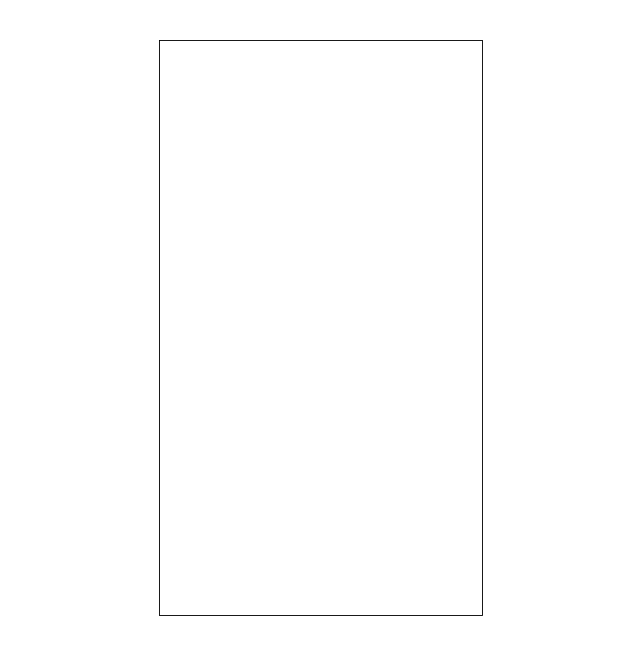
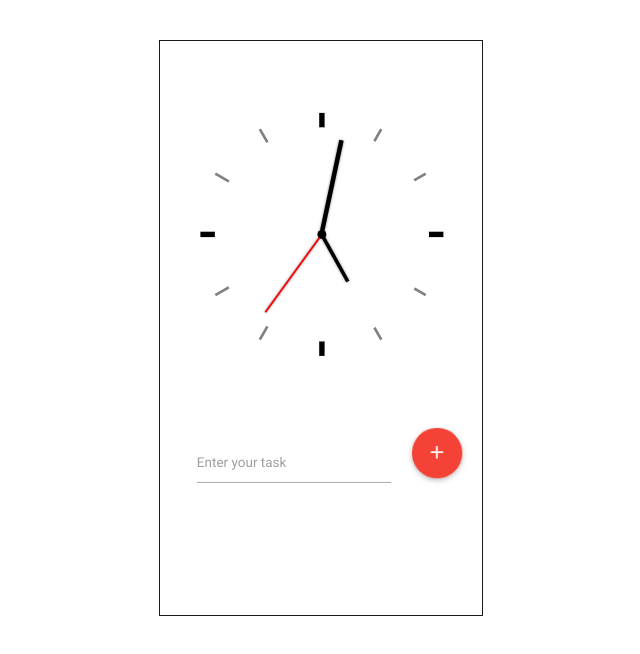
Before and after one commit to cryzereye/prototype, a plain HTML site: page index.html in a window 1280 px wide. Shown: the whole page, without its empty margins (319-959 px from the left). Drawn offline with Linux system fonts and the light colour scheme.

Commit message:
added a clock(?)

```diff
--- /dev/null
+++ b/clock.css
@@ -0,0 +1,174 @@
+
+.outer_face {
+    position: relative;
+    width: 90%; /* width of clock */
+    height: 90%; /* height of clock */
+    border-radius: 90%; /* clock round corner radius */
+    background: white;
+    /*box-shadow: inset 0 0 10px gray;
+    /*border: 0 solid gray; /* thickness of outer border */
+    }
+
+.outer_face::before, .outer_face::after, .outer_face .marker { /* time markers syle */
+    content: "";
+    position: absolute;
+    width: 6px; /* width of 12-6 and 3-9 markers */
+    height: 100%;
+    background: black;
+    z-index: 0;
+    left: 50%;
+    margin-left: -3px; /* set this value of 1/2 marker width */
+    top: 0
+    }
+
+.outer_face::after {
+    -moz-transform: rotate(90deg);
+    -ms-transform: rotate(90deg);
+    -webkit-transform: rotate(90deg);
+    transform: rotate(90deg)
+    }
+
+.outer_face .marker {
+    background: gray;
+    width: 3px; /* width of all other markers */
+    margin-left: -3px /* set this value of 1/2 marker width */
+    }
+
+.outer_face .marker.oneseven {
+    -moz-transform: rotate(30deg);
+    -ms-transform: rotate(30deg);
+    -webkit-transform: rotate(30deg);
+    transform: rotate(30deg)
+    }
+
+.outer_face .marker.twoeight {
+    -moz-transform: rotate(60deg);
+    -ms-transform: rotate(60deg);
+    -webkit-transform: rotate(60deg);
+    transform: rotate(60deg)
+    }
+
+.outer_face .marker.fourten {
+    -moz-transform: rotate(120deg);
+    -ms-transform: rotate(120deg);
+    -webkit-transform: rotate(120deg);
+    transform: rotate(120deg)
+    }
+
+.outer_face .marker.fiveeleven {
+    -moz-transform: rotate(150deg);
+    -ms-transform: rotate(150deg);
+    -webkit-transform: rotate(150deg);
+    transform: rotate(150deg)
+    }
+
+.inner_face {
+    position: relative;
+    width: 88%;
+    height: 88%;
+    background: white;
+    -moz-border-radius: 1000px;
+    -webkit-border-radius: 1000px;
+    border-radius: 1000px;
+    z-index: 1000;
+    left: 6%; /* set this value of 1/2 width value*/
+    top: 6% /* set this value of 1/2 height value*/
+    }
+
+.inner_face::before {
+    /* clock center circle small */
+    content: "";
+    width: 10px; /* width of inner circle */
+    height: 10px; /* height of inner circle */
+    border-radius: 18px;
+    margin-left: -5px; /* set this value of 1/2 width value*/
+    margin-top: -5px; /* set this value of 1/2 height value*/
+    background: black;
+    position: absolute;
+    top: 50%;
+    left: 50%;
+    //box-shadow: 0 0 30px blue;
+    }
+/*
+.inner_face::after {
+    content: "QUARTZ";
+    position: absolute;
+    width: 100%;
+    font: normal 0.8em Arial;
+    color: gray;
+    text-align: center;
+    top: 85%
+    }
+*/
+.hand, .hand.hour {
+    position: absolute;
+    width: 4px; /* width of hour hand */
+    height: 25%; /* height of hour hand */
+    top: 25%; /* set top to 50% - height */
+    left: 50%;
+    margin-left: -2px; /* set this value to 1/2 width */
+    background: black;
+    -moz-transform: rotate(0deg);
+    -ms-transform: rotate(0deg);
+    -webkit-transform: rotate(0deg);
+    transform: rotate(0deg);
+    -moz-transform-origin: bottom;
+    -ms-transform-origin: bottom;
+    -webkit-transform-origin: bottom;
+    transform-origin: bottom;
+    z-index: -1;
+    -moz-box-shadow: 0 0 3px gray;
+    -webkit-box-shadow: 0 0 3px gray;
+    box-shadow: 0 0 3px gray
+    }
+
+.hand.minute {
+    height: 45%; /* height of min hand */
+    top: 5%; /* set top to 50% - height */
+    width: 5px; /* width of min hand */
+    margin-left: -2.5px; /* set this value to 1/2 width */
+    }
+
+.hand.second {
+    height: 45%; /* height of sec hand */
+    width: 2px; /* width of sec hand */
+    margin-left: -1px; /* set this value to 1/2 width */
+    top: 5%;
+    background: red
+    }
+
+.tabBlock{
+    background-color:#57574f;
+    border:solid 0px #FFA54F;
+    max-width:200px;
+    border-radius:5px; -moz-border-radius:5px; -webkit-border-radius:5px;
+    overflow:hidden;
+    display:inline-block;
+
+}
+.clock{
+    vertical-align:middle;
+    font-family:Orbitron;
+    font-size:40px;
+    font-weight:normal;
+    color:#FFF;
+    padding:0 10px;
+}
+.clocklg {
+    vertical-align:middle;
+    font-family:Orbitron;
+    font-size:20px;
+    font-weight:normal;
+    color:#FFF;
+}
+
+#liveclock{
+    margin: 0 auto;
+}
+
+#centerDiv2{
+	width:360px;
+	height:360px;
+	padding:30px;
+	margin-top: 50px;
+}
--- a/index.html
+++ b/index.html
@@ -2,17 +2,47 @@
 	<head>
 		<meta charset="utf-8">
 		<title>BYTS Prototype</title>
+		<link href="http://fonts.googleapis.com/icon?family=Material+Icons" rel="stylesheet">
 		<link rel="stylesheet" href="materialize/css/materialize.min.css"/>
 		<link rel="stylesheet" href="main.css"/>
+		<link rel="stylesheet" href="clock.css"/>
 	</head>
 	<body>
 		<div class="portrait">
+			<div class="row" id="centerDiv2">
+	            <div id="liveclock" class="outer_face">
+
+	                <div class="marker oneseven"></div>
+	                <div class="marker twoeight"></div>
+	                <div class="marker fourten"></div>
+	                <div class="marker fiveeleven"></div>
+
+	                <div class="inner_face">
+	                    <div class="hand hour"></div>
+	                    <div class="hand minute"></div>
+	                    <div class="hand second"></div>
+	                </div>
+
+	            </div>
+	        </div>
+
+
 			<div class="row">
-				<div class="col ">
+				 <div class="col s1">&nbsp</div>
+				<div class="input-field col s8 fLeft">
+				  <input id="icon_prefix" type="text" class="validate">
+				  <label for="icon_prefix">Enter your task</label>
+				</div>
+				<div class="col s2 fLeft">
+				<a class="btn-floating btn-large waves-effect waves-light red"><i class="material-icons">add</i></a>
+				</div>
+		</div>
 
-				</div>
-			</div>
+
+
 		</div>
+		<script lang="javascript" src="jquery.js"></script>
+		<script lang="javascript" src="materialize/js/materialize.min.js"></script>
 		<script lang="javascript" src="main.js"></script>
 	</body>
 </html>
--- a/main.css
+++ b/main.css
@@ -1,10 +1,8 @@
  body{
-
-       transform: scale(0.9);
+    transform: scale(0.9);
     -ms-transform: scale(0.9); /* IE 9 */
     -webkit-transform: scale(0.9); /* Safari and Chrome */
     -o-transform: scale(0.9); /* Firefox */
-
 }
 
 .portrait {
@@ -14,3 +12,7 @@
 	margin-left: auto;
 	margin-right: auto;
 }
+
+.fLeft{
+	float: left;
+}
--- a/main.js
+++ b/main.js
@@ -0,0 +1,21 @@
+var $hands = $('#liveclock div.hand');
+
+window.requestAnimationFrame = window.requestAnimationFrame
+                               || window.mozRequestAnimationFrame
+                               || window.webkitRequestAnimationFrame
+                               || window.msRequestAnimationFrame
+                               || function(f){setTimeout(f, 60)};
+
+
+function updateclock(){
+    var curdate = new Date();
+    var hour_as_degree = ( curdate.getHours() + curdate.getMinutes()/60 ) / 12 * 360;
+    var minute_as_degree = curdate.getMinutes() / 60 * 360;
+    var second_as_degree = ( curdate.getSeconds() + curdate.getMilliseconds()/1000 ) /60 * 360;
+    $hands.filter('.hour').css({transform: 'rotate(' + hour_as_degree + 'deg)' });
+    $hands.filter('.minute').css({transform: 'rotate(' + minute_as_degree + 'deg)' });
+    $hands.filter('.second').css({transform: 'rotate(' + second_as_degree + 'deg)' });
+    requestAnimationFrame(updateclock);
+}
+
+requestAnimationFrame(updateclock);
```
